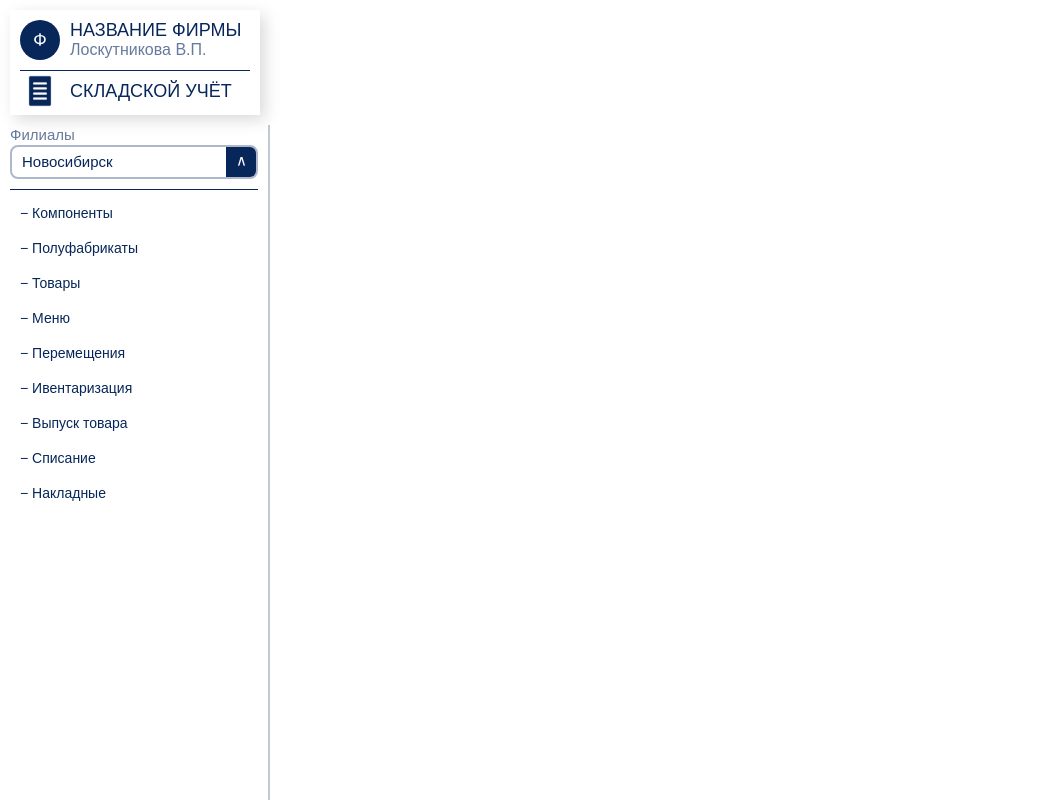
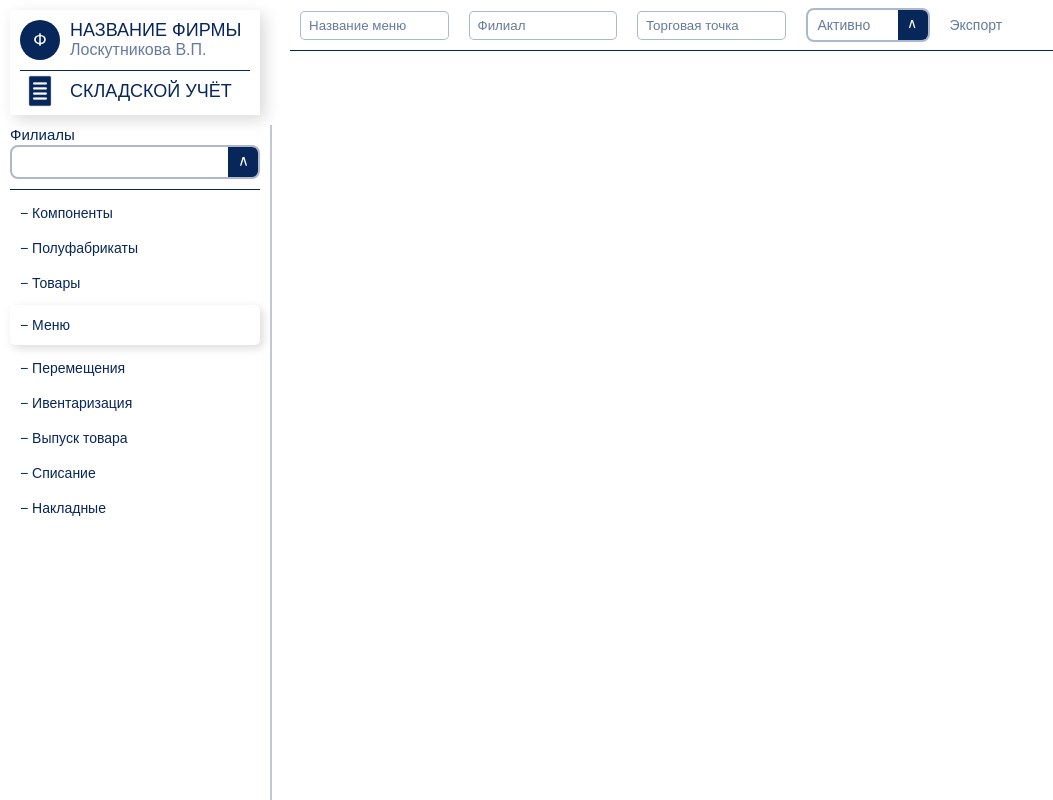
Before and after one commit to SiKa4/react-interface-demo-plus-api, a React (Vite) app: page / in a window 1280 px wide. Shown: the whole page, without its empty margins (0-1053 px from the left). Built offline with nearby package versions, Linux system fonts and the light colour scheme; no server answers; the HTML template or start-up script is replaced by a standard one.

Commit message:
add header table

```diff
--- a/package.json
+++ b/package.json
@@ -10,6 +10,7 @@
     "preview": "vite preview"
   },
   "dependencies": {
+    "mobx": "^6.10.2",
     "react": "^18.2.0",
     "react-dom": "^18.2.0",
     "sass": "^1.69.5",
--- a/src/App.tsx
+++ b/src/App.tsx
@@ -2,7 +2,6 @@ import './styles/global.scss';
 import {MainScreen} from "./screens/MainScreen.tsx";
 
 function App() {
-
   return (
     <>
       <MainScreen />
--- /dev/null
+++ b/src/api_request/api-request.ts
@@ -0,0 +1,48 @@
+import axios from "axios";
+
+class ApiRequest {
+    mainUrl = "https://testjob.checkport.ru/";
+
+    public GetAllFilial() {
+        return axios.get(this.mainUrl + 'filial/')
+            .then(response => {
+                const data = response.data;
+                return data as {
+                    id: number,
+                    name: string
+                }[]
+            })
+            .catch(() => {
+                return null;
+            });
+    }
+
+    public GetInfoAboutFilialById(id: number) {
+        return axios.get(this.mainUrl + `filial/${id}/menu/`)
+            .then(response => {
+                const data = response.data;
+                return data as {
+                    max_pages: number,
+                    data: {
+                        id: number,
+                        name: string,
+                        filial: {
+                            id: number,
+                            name: string,
+                        }
+                        tt: {
+                            id: number,
+                            name: string
+                        },
+                        active: boolean,
+                        export: string[]
+                    }[]
+                }[]
+            })
+            .catch(() => {
+                return null;
+            });
+    }
+}
+
+export const apiRequest = new ApiRequest();
--- a/src/assets/strings/strings.ts
+++ b/src/assets/strings/strings.ts
@@ -1,4 +1,8 @@
 export const enum strings {
     companyName = "НАЗВАНИЕ ФИРМЫ",
     warehouseAccounting = "СКЛАДСКОЙ УЧЁТ",
+    nameMenu = "Название меню",
+    filial = "Филиал",
+    pointOfSale = "Торговая точка",
+    export = "Экспорт"
 }
--- /dev/null
+++ b/src/components/body/main_body/MainBody.tsx
@@ -0,0 +1,19 @@
+import styled from "styled-components";
+import {HeaderMainBody} from "./header_main_body/HeaderMainBody.tsx";
+
+export const MainBody = () => {
+    return (
+        <Wrapper>
+            <HeaderMainBody/>
+        </Wrapper>
+    );
+}
+
+MainBody.displayName = 'MainBody';
+
+const Wrapper = styled.div.attrs({className: 'wrapper'})`
+  width: calc(100vw - 260px);
+  height: 100vh;
+  padding-right: 20px;
+  padding-left: 20px;
+`;
--- /dev/null
+++ b/src/components/body/main_body/header_main_body/HeaderMainBody.tsx
@@ -0,0 +1,67 @@
+import styled from "styled-components";
+import {strings} from "../../../../assets/strings/strings.ts";
+import {DropDownMenu} from "../../../drop_down_menu/DropDownMenu.tsx";
+
+export const HeaderMainBody = () => {
+
+    const callbackDropDownMenu = (id: number) => {
+
+    };
+
+    return (
+        <Wrapper>
+            <Contents>
+                <Input placeholder={strings.nameMenu}/>
+                <Input placeholder={strings.filial}/>
+                <Input placeholder={strings.pointOfSale}/>
+                <DropDownMenuWrapper>
+                    <DropDownMenu callbackMethod={callbackDropDownMenu}
+                                  contents={[{id: 1, name: 'Активно'}, {id: 2, name: 'Не активно'}]}
+                                  width={110}/>
+                </DropDownMenuWrapper>
+                <span>{strings.export}</span>
+            </Contents>
+        </Wrapper>
+    );
+}
+
+HeaderMainBody.displayName = 'HeaderMainBody';
+
+const Wrapper = styled.div.attrs({className: 'wrapper'})`
+  width: 100%;
+  height: 50px;
+  border-bottom: var(--line-color) 1px solid;
+`;
+
+const Contents = styled.div.attrs({className: 'contents'})`
+  display: flex;
+  align-items: center;
+  height: 50px;
+  margin: 0 10px;
+  gap: 20px;
+  color: var(--light-color);
+  font-size: 14px;
+
+  span {
+    cursor: pointer;
+  }
+`;
+
+const Input = styled.input.attrs({className: 'input'})`
+  height: 25px;
+  border: rgba(101, 122, 157, 0.53) 1px solid;
+  border-radius: 5px;
+  width: 15%;
+  max-width: 150px;
+  min-width: 110px;
+  text-indent: 6px;
+  outline: none;
+
+  &::placeholder {
+    color: var(--light-color);
+  }
+`;
+
+const DropDownMenuWrapper = styled.div.attrs({className: 'drop-down-menu-wrapper'})`
+  color: var(--light-color);
+`;
--- a/src/components/drop_down_menu/DropDownMenu.tsx
+++ b/src/components/drop_down_menu/DropDownMenu.tsx
@@ -1,15 +1,22 @@
 import styled, {css} from "styled-components";
-import {HTMLAttributes, useState} from "react";
+import {HTMLAttributes, useEffect, useState} from "react";
 
 type DropDownMenu = HTMLAttributes<HTMLDivElement> & {
-    callbackMethod: (index: number) => void;
+    callbackMethod: (id: number) => void;
     width?: number;
-    contents: { id: number, name: string }[];
+    contents: { id: number, name: string }[] | null | undefined;
+    isStretching?: boolean;
 };
 
-export const DropDownMenu = ({callbackMethod, width, contents}: DropDownMenu) => {
-    const [selectedContent, setSelectedContent] = useState<{ id: number, name: string }>(contents[0]);
+export const DropDownMenu = ({callbackMethod, width, contents, isStretching}: DropDownMenu) => {
+    const [selectedContent, setSelectedContent] =
+        useState<{ id: number, name: string } | null>(null);
     const [isOpen, setInOpen] = useState(false);
+
+    useEffect(() => {
+        if (!contents) return;
+        setSelectedContent(contents[0])
+    }, [contents]);
 
     const onSelectedDropDownList = (content: {
         id: number,
@@ -23,10 +30,10 @@ export const DropDownMenu = ({callbackMethod, width, contents}: DropDownMenu) =>
     return (
         <>
             <Wrapper width={width} onClick={() => setInOpen(!isOpen)}>
-                {selectedContent.name}
+                {selectedContent?.name}
                 <DropDownMenuButton isOpen={isOpen}><span>∨</span></DropDownMenuButton>
             </Wrapper>
-            <DropdownList isOpen={isOpen}>
+            <DropdownList isOpen={isOpen} isStretching={isStretching}>
                 {
                     contents?.map((x, i) => (
                         <DropdownListItem key={i} onClick={() => onSelectedDropDownList(x)}
@@ -42,7 +49,7 @@ export const DropDownMenu = ({callbackMethod, width, contents}: DropDownMenu) =>
 DropDownMenu.displayName = 'DropDownMenu'
 
 
-const DropDownMenuButton = styled.div.attrs({className: 'drop-down-menu-button'})<{isOpen : boolean}>`
+const DropDownMenuButton = styled.div.attrs({className: 'drop-down-menu-button'})<{ isOpen: boolean }>`
   height: 100%;
   margin-left: auto;
   width: 30px;
@@ -52,7 +59,7 @@ const DropDownMenuButton = styled.div.attrs({className: 'drop-down-menu-button'}
   justify-content: center;
   align-items: center;
 
-  & span{
+  & span {
     transition: transform 0.3s ease-in-out;
     transform: ${props => props.isOpen ? 'none' : 'rotateX(180deg)'};
   }
@@ -63,7 +70,6 @@ const Wrapper = styled.div.attrs({className: 'wrapper'})<{ width: number | undef
   border-radius: 8px;
   height: 30px;
   width: ${props => props.width != undefined ? `${props.width}px` : `94.5%`};
-  color: var(--line-color);
   align-items: center;
   display: flex;
   padding-left: 10px;
@@ -71,12 +77,14 @@ const Wrapper = styled.div.attrs({className: 'wrapper'})<{ width: number | undef
   cursor: pointer;
 `;
 
-const DropdownList = styled.ul<{ isOpen: boolean }>`
-  position: relative;
+const DropdownList = styled.ul<{
+    isOpen: boolean,
+    isStretching: boolean | undefined,
+}>`
+  position: ${props => props.isStretching ? 'relative' : 'fixed'};
   list-style: none;
   margin: 0;
   background-color: #f1f1f1;
-  min-width: 90%;
   max-height: ${props => (props.isOpen ? '200px' : '0')};
   overflow: auto;
   transition: max-height 0.3s ease-in-out;
--- a/src/components/left_sidebar/LeftSidebar.tsx
+++ b/src/components/left_sidebar/LeftSidebar.tsx
@@ -1,9 +1,28 @@
-import styled from "styled-components";
+import styled, {css} from "styled-components";
 import {LeftSidebarHeader} from "./left_sidebar_header/LeftSidebarHeader.tsx";
 import {DropDownMenu} from "../drop_down_menu/DropDownMenu.tsx";
-import {useState} from "react";
+import {useEffect, useState} from "react";
+import {apiRequest} from "../../api_request/api-request.ts";
 
 export const LeftSidebar = () => {
+    const [indexOpenCategory, setIndexOpenCategory] = useState(3);
+    const [filialContents, setFilialContents] = useState<{
+        id: number,
+        name: string
+    }[] | null>();
+    const [selectedFilialDropDown, setSelectedFilialDropDown] = useState<{
+        id: number,
+        name: string
+    } | null | undefined>(null);
+
+    useEffect(() => {
+        updateFilial();
+    }, []);
+
+    useEffect(() => {
+        if (!selectedFilialDropDown) return;
+
+    }, [selectedFilialDropDown]);
 
     const componentMenu = [
         'Компоненты',
@@ -16,11 +35,12 @@ export const LeftSidebar = () => {
         'Списание',
         'Накладные'
     ];
-    const [indexOpenCategory, setIndexOpenCategory] = useState(3);
 
-    const callbackDropDownMenu = (index: number) => {
+    const updateFilial = async () =>
+        setFilialContents(await apiRequest.GetAllFilial());
 
-    };
+    const callbackDropDownMenu = (id: number) =>
+        setSelectedFilialDropDown(filialContents?.find(x => x.id == id));
 
     const setIsOpenCategory = (index: number) => setIndexOpenCategory(index);
 
@@ -31,10 +51,7 @@ export const LeftSidebar = () => {
                 <FilialWrapper>
                     Филиалы
                     <DropDownMenu callbackMethod={callbackDropDownMenu}
-                                  contents={[{id: 1, name: 'Новосибирск'}, {id: 2, name: 'Шелехов'}, {
-                                      id: 3,
-                                      name: 'Ангарск'
-                                  }]}/>
+                                  contents={filialContents} isStretching={true}/>
                 </FilialWrapper>
                 <MenuWrapper>
                     {componentMenu.map((x, i) => (
@@ -49,26 +66,26 @@ export const LeftSidebar = () => {
 LeftSidebar.displayName = 'LeftSidebar'
 
 const Wrapper = styled.div.attrs({className: 'wrapper'})`
-  width: 260px;
+  width: 250px;
   height: 100vh;
   padding-top: 10px;
   padding-left: 10px;
   padding-right: 10px;
-
 `;
 
 const ExpandMenuWrapper = styled.div.attrs({className: 'expand-name-wrapper'})`
   border-right: 2px rgba(7, 38, 89, 0.25) solid;
   height: 100%;
+  width: 250px;
   padding-right: 10px;
 `;
 
 const FilialWrapper = styled.div.attrs({className: 'filial-wrapper'})`
-  color: var(--light-color);
   font-size: 15px;
   margin-top: 10px;
   border-bottom: var(--line-color) 1px solid;
   padding-bottom: 10px;
+  color: var(--line-color);
 `;
 
 const P = styled.p<{ isOpen: boolean }>`
@@ -83,10 +100,15 @@ const P = styled.p<{ isOpen: boolean }>`
   display: flex;
   transition: box-shadow 0.5s ease-in-out, height 0.3s ease-in-out;
 
+  ${({isOpen}) => isOpen && css`
+    height: 40px !important;
+    box-shadow: 3px 3px 10px rgba(0, 0, 0, 0.15);
+  `}
   &:hover {
     box-shadow: 3px 3px 10px rgba(0, 0, 0, 0.15);
     height: 35px;
   }
+
 `;
 
 const MenuWrapper = styled.div.attrs({className: 'menu-wrapper'})`
--- a/src/screens/MainScreen.tsx
+++ b/src/screens/MainScreen.tsx
@@ -1,10 +1,12 @@
 import styled from "styled-components";
 import {LeftSidebar} from "../components/left_sidebar/LeftSidebar.tsx";
+import {MainBody} from "../components/body/main_body/MainBody.tsx";
 
 export const MainScreen = () => {
     return (
         <Wrapper>
             <LeftSidebar/>
+            <MainBody/>
         </Wrapper>
     );
 }
```
Also changed, not shown: src/components/header/Header.tsx (deleted, +0 -23 lines), src/data/stores/app.store.ts (added, +20 -0 lines), 1 other file (tests, documents, lock files or other folders).
